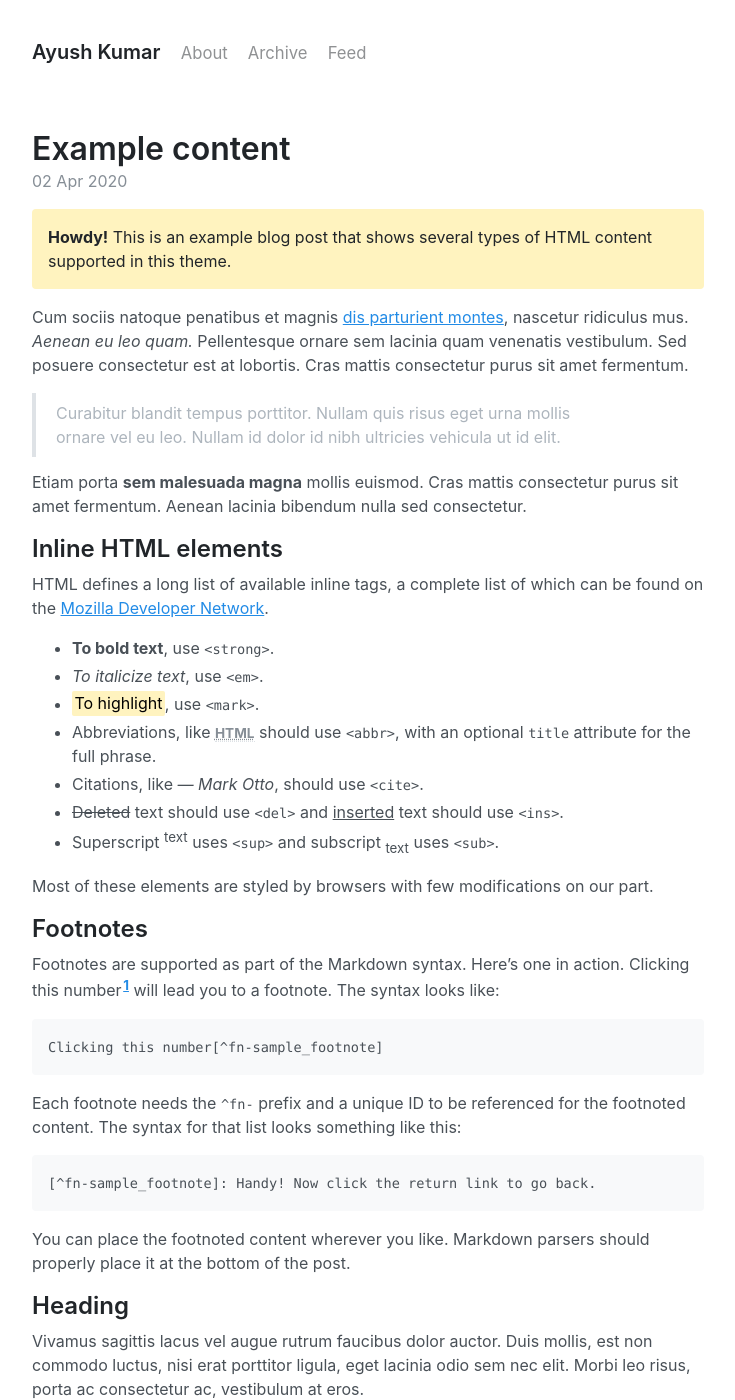
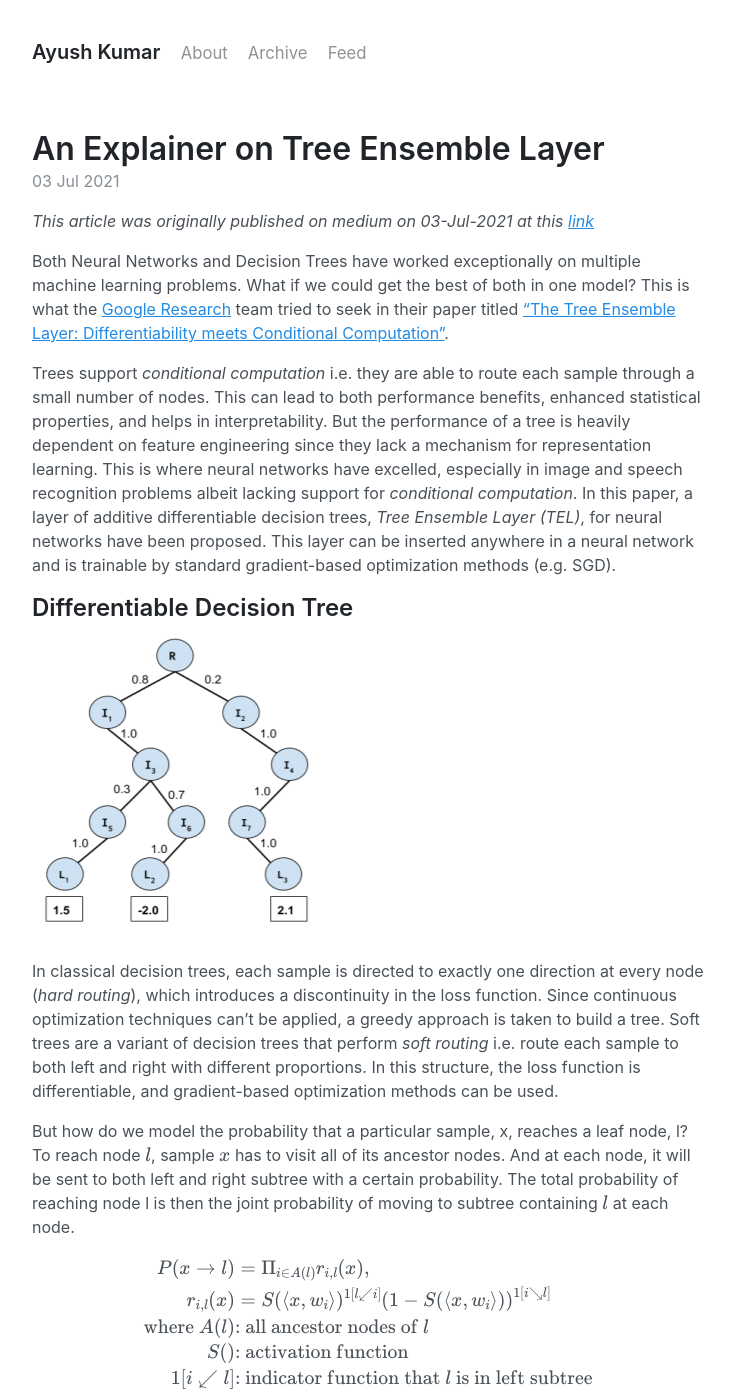
Before and after one commit to ayushkr79/ayushkr79.github.io, a Jekyll site: the page built from index.html, in a window 1280 px wide and 1400 px high. Shown: the whole window, without its empty margins (272-1007 px from the left). Built offline with Jekyll 4.4.1, drawn with Linux system fonts in a browser that asks for light colours; formulas are drawn with MathJax 3; the list of posts is cut into pages by our own code; comment, search, counter and statistics services are not loaded; some of the changed text lies outside the part shown.

Commit message:
added older posts

```diff
--- a/Gemfile
+++ b/Gemfile
@@ -5,3 +5,5 @@ gem "jekyll-gist"
 gem "jekyll-paginate"
 gem "jekyll-seo-tag"
 gem 'public_suffix', '~> 4.0', '>= 4.0.1'
+gem "sass-rails"
+gem "webrick"
--- a/_includes/comments.html
+++ b/_includes/comments.html
@@ -1,3 +1,4 @@
+{% if page.comments %}
 <div id="disqus_thread"></div>
 <script>
     /**
@@ -17,3 +18,4 @@
     })();
 </script>
 <noscript>Please enable JavaScript to view the <a href="https://disqus.com/?ref_noscript">comments powered by Disqus.</a></noscript>
+{% endif %}
--- a/_posts/2020-04-02-example-content.md
+++ /dev/null
@@ -1,169 +0,0 @@
----
-layout: post
-title: Example content
-comments: true
----
-
-**Howdy!** This is an example blog post that shows several types of HTML content supported in this theme.
-{: .message }
-
-Cum sociis natoque penatibus et magnis <a href="#">dis parturient montes</a>, nascetur ridiculus mus. *Aenean eu leo quam.* Pellentesque ornare sem lacinia quam venenatis vestibulum. Sed posuere consectetur est at lobortis. Cras mattis consectetur purus sit amet fermentum.
-
-> Curabitur blandit tempus porttitor. Nullam quis risus eget urna mollis ornare vel eu leo. Nullam id dolor id nibh ultricies vehicula ut id elit.
-
-Etiam porta **sem malesuada magna** mollis euismod. Cras mattis consectetur purus sit amet fermentum. Aenean lacinia bibendum nulla sed consectetur.
-
-## Inline HTML elements
-
-HTML defines a long list of available inline tags, a complete list of which can be found on the [Mozilla Developer Network](https://developer.mozilla.org/en-US/docs/Web/HTML/Element).
-
-- **To bold text**, use `<strong>`.
-- *To italicize text*, use `<em>`.
-- <mark>To highlight</mark>, use `<mark>`.
-- Abbreviations, like <abbr title="HyperText Markup Langage">HTML</abbr> should use `<abbr>`, with an optional `title` attribute for the full phrase.
-- Citations, like <cite>&mdash; Mark Otto</cite>, should use `<cite>`.
-- <del>Deleted</del> text should use `<del>` and <ins>inserted</ins> text should use `<ins>`.
-- Superscript <sup>text</sup> uses `<sup>` and subscript <sub>text</sub> uses `<sub>`.
-
-Most of these elements are styled by browsers with few modifications on our part.
-
-## Footnotes
-
-Footnotes are supported as part of the Markdown syntax. Here's one in action. Clicking this number[^fn-sample_footnote] will lead you to a footnote. The syntax looks like:
-
-{% highlight text %}
-Clicking this number[^fn-sample_footnote]
-{% endhighlight %}
-
-Each footnote needs the `^fn-` prefix and a unique ID to be referenced for the footnoted content. The syntax for that list looks something like this:
-
-{% highlight text %}
-[^fn-sample_footnote]: Handy! Now click the return link to go back.
-{% endhighlight %}
-
-You can place the footnoted content wherever you like. Markdown parsers should properly place it at the bottom of the post.
-
-## Heading
-
-Vivamus sagittis lacus vel augue rutrum faucibus dolor auctor. Duis mollis, est non commodo luctus, nisi erat porttitor ligula, eget lacinia odio sem nec elit. Morbi leo risus, porta ac consectetur ac, vestibulum at eros.
-
-### Code
-
-Inline code is available with the `<code>` element. Snippets of multiple lines of code are supported through Rouge. Longer lines will automatically scroll horizontally when needed. You may also use code fencing (triple backticks) for rendering code.
-
-{% highlight js %}
-// Example can be run directly in your JavaScript console
-
-// Create a function that takes two arguments and returns the sum of those arguments
-var adder = new Function("a", "b", "return a + b");
-
-// Call the function
-adder(2, 6);
-// > 8
-{% endhighlight %}
-
-You may also optionally show code snippets with line numbers. Add `linenos` to the Rouge tags.
-
-{% highlight js linenos %}
-// Example can be run directly in your JavaScript console
-
-// Create a function that takes two arguments and returns the sum of those arguments
-var adder = new Function("a", "b", "return a + b");
-
-// Call the function
-adder(2, 6);
-// > 8
-{% endhighlight %}
-
-Aenean lacinia bibendum nulla sed consectetur. Etiam porta sem malesuada magna mollis euismod. Fusce dapibus, tellus ac cursus commodo, tortor mauris condimentum nibh, ut fermentum massa.
-
-### Gists via GitHub Pages
-
-Vestibulum id ligula porta felis euismod semper. Nullam quis risus eget urna mollis ornare vel eu leo. Donec sed odio dui.
-
-{% gist 13f94b734a4ddb132735 gist.md %}
-
-Aenean eu leo quam. Pellentesque ornare sem lacinia quam venenatis vestibulum. Nullam quis risus eget urna mollis ornare vel eu leo. Cum sociis natoque penatibus et magnis dis parturient montes, nascetur ridiculus mus. Donec sed odio dui. Vestibulum id ligula porta felis euismod semper.
-
-### Lists
-
-Cum sociis natoque penatibus et magnis dis parturient montes, nascetur ridiculus mus. Aenean lacinia bibendum nulla sed consectetur. Etiam porta sem malesuada magna mollis euismod. Fusce dapibus, tellus ac cursus commodo, tortor mauris condimentum nibh, ut fermentum massa justo sit amet risus.
-
-- Praesent commodo cursus magna, vel scelerisque nisl consectetur et.
-- Donec id elit non mi porta gravida at eget metus.
-- Nulla vitae elit libero, a pharetra augue.
-
-Donec ullamcorper nulla non metus auctor fringilla. Nulla vitae elit libero, a pharetra augue.
-
-1. Vestibulum id ligula porta felis euismod semper.
-2. Cum sociis natoque penatibus et magnis dis parturient montes, nascetur ridiculus mus.
-3. Maecenas sed diam eget risus varius blandit sit amet non magna.
-
-Cras mattis consectetur purus sit amet fermentum. Sed posuere consectetur est at lobortis.
-
-<dl>
-  <dt>HyperText Markup Language (HTML)</dt>
-  <dd>The language used to describe and define the content of a Web page</dd>
-
-  <dt>Cascading Style Sheets (CSS)</dt>
-  <dd>Used to describe the appearance of Web content</dd>
-
-  <dt>JavaScript (JS)</dt>
-  <dd>The programming language used to build advanced Web sites and applications</dd>
-</dl>
-
-Integer posuere erat a ante venenatis dapibus posuere velit aliquet. Morbi leo risus, porta ac consectetur ac, vestibulum at eros. Nullam quis risus eget urna mollis ornare vel eu leo.
-
-### Images
-
-Quisque consequat sapien eget quam rhoncus, sit amet laoreet diam tempus. Aliquam aliquam metus erat, a pulvinar turpis suscipit at.
-
-![placeholder](http://placehold.it/800x400 "Large example image")
-![placeholder](http://placehold.it/400x200 "Medium example image")
-![placeholder](http://placehold.it/200x200 "Small example image")
-
-### Tables
-
-Aenean lacinia bibendum nulla sed consectetur. Lorem ipsum dolor sit amet, consectetur adipiscing elit.
-
-<table>
-  <thead>
-    <tr>
-      <th>Name</th>
-      <th>Upvotes</th>
-      <th>Downvotes</th>
-    </tr>
-  </thead>
-  <tfoot>
-    <tr>
-      <td>Totals</td>
-      <td>21</td>
-      <td>23</td>
-    </tr>
-  </tfoot>
-  <tbody>
-    <tr>
-      <td>Alice</td>
-      <td>10</td>
-      <td>11</td>
-    </tr>
-    <tr>
-      <td>Bob</td>
-      <td>4</td>
-      <td>3</td>
-    </tr>
-    <tr>
-      <td>Charlie</td>
-      <td>7</td>
-      <td>9</td>
-    </tr>
-  </tbody>
-</table>
-
-Nullam id dolor id nibh ultricies vehicula ut id elit. Sed posuere consectetur est at lobortis. Nullam quis risus eget urna mollis ornare vel eu leo.
-
------
-
-Want to see something else added? <a href="https://github.com/poole/poole/issues/new">Open an issue.</a>
-
-[^fn-sample_footnote]: Handy! Now click the return link to go back.
--- /dev/null
+++ b/_posts/2021-07-03-tree-ensemble-layer.md
@@ -0,0 +1,59 @@
+---
+layout: post
+title: An Explainer on Tree Ensemble Layer
+comments: true
+---
+*This article was originally published on medium on 03-Jul-2021 at this [link](https://medium.com/towards-data-science/an-explainer-on-tree-ensemble-layer-b7e445621a3f)*
+
+
+Both Neural Networks and Decision Trees have worked exceptionally on multiple machine learning problems. What if we could get the best of both in one model? This is what the [Google Research](https://github.com/google-research/google-research) team tried to seek in their paper titled [“The Tree Ensemble Layer: Differentiability meets Conditional Computation”](https://arxiv.org/abs/2002.07772).
+
+Trees support *conditional computation* i.e. they are able to route each sample through a small number of nodes. This can lead to both performance benefits, enhanced statistical properties, and helps in interpretability. But the performance of a tree is heavily dependent on feature engineering since they lack a mechanism for representation learning. This is where neural networks have excelled, especially in image and speech recognition problems albeit lacking support for *conditional computation*. In this paper, a layer of additive differentiable decision trees, *Tree Ensemble Layer (TEL)*, for neural networks have been proposed. This layer can be inserted anywhere in a neural network and is trainable by standard gradient-based optimization methods (e.g. SGD).
+
+## Differentiable Decision Tree
+
+![Soft Routing, https://arxiv.org/abs/2002.07772](/assets/2021-07-03-fig1.png)
+
+
+In classical decision trees, each sample is directed to exactly one direction at every node (*hard routing*), which introduces a discontinuity in the loss function. Since continuous optimization techniques can’t be applied, a greedy approach is taken to build a tree. Soft trees are a variant of decision trees that perform *soft routing* i.e. route each sample to both left and right with different proportions. In this structure, the loss function is differentiable, and gradient-based optimization methods can be used.
+
+But how do we model the probability that a particular sample, x, reaches a leaf node, l? To reach node $l$, sample $x$ has to visit all of its ancestor nodes. And at each node, it will be sent to both left and right subtree with a certain probability. The total probability of reaching node l is then the joint probability of moving to subtree containing $l$ at each node.
+
+$$
+\begin{aligned}
+	P({x \rightarrow l}) &= \Pi_{i \in A(l)} r_{i,l} (x), \\
+	r_{i,l} (x) &= S(\left< x, w_i \right>) ^ {1[l \swarrow i]} \left( 1 - S(\left< x, w_i \right>)\right) ^ {1[i \searrow l]} \\
+	\text{where} ~A(l) & \text{: all ancestor nodes of }l \\
+	S() & \text{: activation function} \\
+	1[i \swarrow l] & \text{: indicator function that $l$ is in left subtree}
+\end{aligned}
+$$
+
+
+The probability of sample x to reach node l
+$r_i,l(x)$ is the probability that at node $i$, sample $x$ with will move toward subtree containing leaf $l$. The logistic function is a popular choice of activation function but it doesn’t exactly give 0 or 1. This means all nodes would need to be calculated, computation for which increases exponentially with tree depth. Following **continuous** and **differentiable** activation function is proposed to get around this:
+
+$$
+S(t)=
+\begin{cases}
+    0, & \text{if } t < -\gamma / 2 \\
+    \frac{-2}{\gamma^3} t^3 + \frac{3}{2\gamma}t + \frac{1}{2},& \text{if } -\gamma/2 \leq t < \gamma/2\\
+    1, & \text{if } t \geq \gamma / 2
+\end{cases}
+$$
+
+Choice of $\gamma$ controls the number of samples hard routed to 0 or 1. The function closely approximates the logistic function.
+
+![Smooth Step vs Logistic Function (1 / (1 + e^(-6t))) : https://arxiv.org/abs/2002.07772](/assets/2021-07-03-fig2.png)
+
+## Conditional Computation
+To optimize TEL, first-order optimization methods such as variants of Stochastic Gradient Descent (SGD) can be used. Computation of gradient increases exponentially with tree depth and this has been a major bottleneck. Efficient forward and backward propagation is developed by exploiting sparsity in the activation function defined above and its gradient.
+
+**Conditional Forward Pass**: Prior to computing gradient, a forward pass over the tree is required. Here sparsity is leveraged by dropping any subtree, and ensuing computation, where the activation function is hard routed to 0.
+
+**Conditional Backward Pass**: Backward pass traverses through the tree to update each node with the gradient. A critical observation of note is that the gradient is 0 for any node where the value is hard routed to 0 or 1. The number of nodes to be visited in the backward pass is hence even lower than what was visited in the forward pass. This is leveraged by creating a *fractional tree* with a reduced number of nodes, leading to faster computation.
+
+Results of experiments from the paper indicate that the TEL achieves competitive performance to Gradient Boosted Decision Trees (GBDT) and Dense Neural Network (DNN) layers while leading to significantly more compact models. This paper is really interesting as it takes a new approach to bring interpretability into neural network models. Each hidden layer in DNN learns a representation and bringing the TEL layer before the output layer will definitely help in understanding the direct link of that representation with output.
+
+## References
+1. Hazimeh, H., Ponomareva, N., Mol, P., Tan, Z., & Mazumder, R. (2020, November). The tree ensemble layer: Differentiability meets conditional computation. In International Conference on Machine Learning (pp. 4138–4148). PMLR.
```
Also changed, not shown: _layouts/default.html (+10 -0 lines), _posts/2021-06-19-xgboost-theory.md (added, +62 -0 lines), archive.md (+1 -0 lines), Gemfile.lock, assets/2021-07-03-fig1.png (added), assets/2021-07-03-fig2.png (added), assets/xgboost_theory.png (added).
